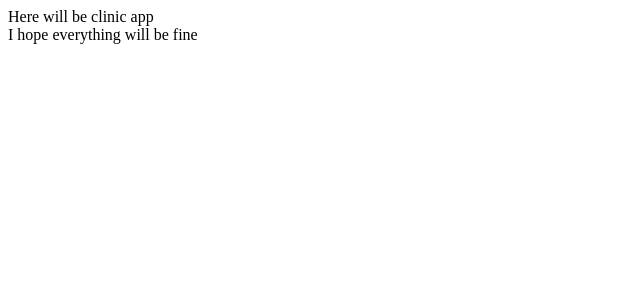
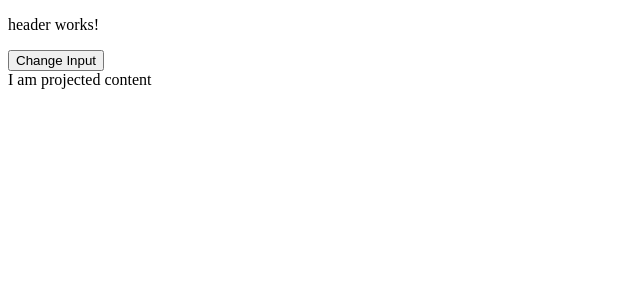
Before and after one commit to vovapankiw/hnyz_clinic, an Angular app: page / in a window 1280 px wide. Shown: the top 300 px of the page, without its empty margins (0-640 px from the left). Built offline with nearby package versions, Linux system fonts and the light colour scheme.

Commit message:
added header component

```diff
--- a/src/app/app.component.html
+++ b/src/app/app.component.html
@@ -1,6 +1,6 @@
-<div>
-  Here will be clinic app
-</div>
-<div>
-  I hope everything will be fine
-</div>
+<app-header
+  [text]='title'
+  (changer) ="change($event)"
+>
+  <div>I am projected content</div>
+</app-header>
--- a/src/app/app.component.ts
+++ b/src/app/app.component.ts
@@ -7,4 +7,7 @@ import { Component } from '@angular/core';
 })
 export class AppComponent {
   title = 'test-ssr';
+  change(text: string) {
+    this.title = text;
+  }
 }
--- a/src/app/app.module.ts
+++ b/src/app/app.module.ts
@@ -3,9 +3,10 @@ import { BrowserModule } from '@angular/platform-browser';
 
 import { AppRoutingModule } from './app-routing.module';
 import { AppComponent } from './app.component';
+import { HeaderComponent } from './header/header.component';
 
 @NgModule({
-  declarations: [AppComponent],
+  declarations: [AppComponent, HeaderComponent],
   imports: [BrowserModule.withServerTransition({ appId: 'serverApp' }), AppRoutingModule],
   providers: [],
   bootstrap: [AppComponent],
--- /dev/null
+++ b/src/app/header/header.component.html
@@ -0,0 +1,3 @@
+<p>header works!</p>
+<button (click)="change()">Change Input</button>
+<ng-content></ng-content>
--- /dev/null
+++ b/src/app/header/header.component.ts
@@ -0,0 +1,50 @@
+import { Component,EventEmitter, OnInit, OnChanges, DoCheck, AfterContentInit, AfterContentChecked, AfterViewInit, AfterViewChecked,OnDestroy, Input, Output, SimpleChanges } from '@angular/core';
+
+@Component({
+  selector: 'app-header',
+  templateUrl: './header.component.html',
+  styleUrls: ['./header.component.scss']
+})
+export class HeaderComponent implements
+  OnChanges,
+  OnInit,
+  DoCheck,
+  AfterContentInit,
+  AfterContentChecked,
+  AfterViewInit,
+  AfterViewChecked,
+  OnDestroy {
+
+  @Input() text: string = '';
+  @Output() changer: EventEmitter<string> = new EventEmitter<string>()
+
+  constructor() { }
+
+  ngOnChanges(changes: SimpleChanges) {
+    console.log('ngOnChanges', changes)
+  }
+  ngOnInit(): void {
+    console.log('ngOnInit')
+  }
+  ngDoCheck(){
+    console.log('ngDoCheck')
+  }
+  ngAfterContentInit(){
+    console.log('ngAfterContentInit')
+  }
+  ngAfterContentChecked(){
+    console.log('ngAfterContentChecked')
+  }
+  ngAfterViewInit(){
+    console.log('ngAfterViewInit')
+  }
+  ngAfterViewChecked(){
+    console.log('ngAfterViewChecked')
+  }
+  ngOnDestroy(){}
+
+
+  change() {
+    this.changer.emit('Hello 2');
+  }
+}
```
Also changed, not shown: src/app/header/header.component.scss (added), 1 other file (tests, documents, lock files or other folders).
